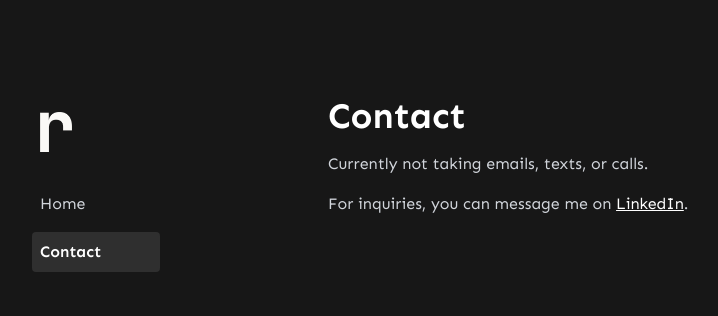
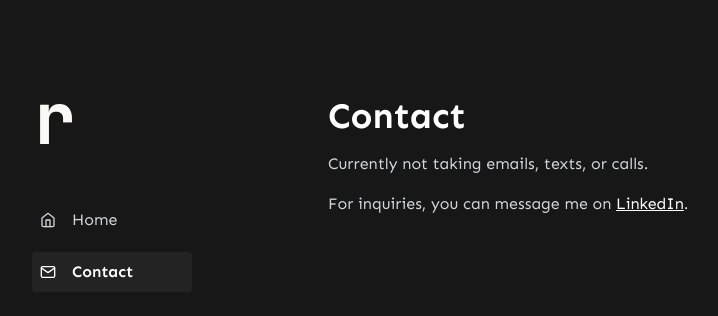
Before and after one commit to redoral/portfolio, a Next.js app: page /contact in a window 1280 px wide. Shown: the top 316 px of the page, without its empty margins (64-782 px from the left). Built offline with nearby package versions, Linux system fonts and the light colour scheme.

Commit message:
styling fixes and updates

```diff
--- a/src/app/components/Home.tsx
+++ b/src/app/components/Home.tsx
@@ -2,11 +2,10 @@
 import Image from 'next/image';
 import React from 'react';
 import { FaGithub, FaLinkedin, FaArrowTrendUp, FaAws } from 'react-icons/fa6';
-import PageLayout from './PageLayout';
 
 function Home({ stats }: { stats: number }) {
   return (
-    <PageLayout>
+    <div className='col-span-1 flex w-full flex-col gap-4 pb-12 lg:col-span-3'>
       <h1 className='text-4xl font-bold'>Red Oral</h1>
       <p className='max-w-96 text-gray-300'>
         Hi, I&apos;m Red. I&apos;m currently a <b className='text-white'>Software Engineer II</b> at{' '}
@@ -44,8 +43,8 @@ function Home({ stats }: { stats: number }) {
       </div>
       <div className='flex flex-col gap-6'>
         <p className='text-gray-300'>
-          I am an AWS Certified, Full Stack Software Engineer with a multitude of technical skills. From mobile & web
-          apps to REST APIs & serverless backends, I am experienced in a magnitude of development tools and processes.
+          I am a Full Stack Software Engineer with a multitude of technical skills. From mobile & web apps to REST APIs
+          & serverless backends, I am experienced in a magnitude of development tools and processes.
         </p>
         <p className='text-gray-300'>
           I have worked on internal apps, grocery, and microgrid simulation frontends with React and React Native, as
@@ -66,7 +65,7 @@ function Home({ stats }: { stats: number }) {
           </a>
         </span>
       </div>
-    </PageLayout>
+    </div>
   );
 }
 
--- a/src/app/components/NavMenu.tsx
+++ b/src/app/components/NavMenu.tsx
@@ -1,24 +1,29 @@
+import React from 'react';
 import Image from 'next/image';
 import Link from 'next/link';
 import { usePathname } from 'next/navigation';
-import React from 'react';
+import { FiHome, FiMail } from 'react-icons/fi';
 
 function NavMenu() {
   const pathname = usePathname();
 
   return (
-    <nav className='col-span-1'>
-      <Image src='/img/logos/logo.png' width={32} height={32} alt='Site logo' className='mx-2 mb-8 mt-4' />
-      <ul className='flex flex-col gap-2'>
+    <nav className='col-span-1 flex flex-col items-start justify-start gap-12'>
+      <Image src='/img/logos/logo.png' width={32} height={32} alt='Site logo' className='m-2' />
+      <ul className='flex flex-col gap-3'>
         <li
-          className={`w-32 p-2 transition-colors hover:text-white ${pathname === '/' ? 'rounded bg-white bg-opacity-10 font-semibold' : 'text-gray-300'} text-md`}
+          className={`w-40 rounded p-2 transition-colors hover:text-white ${pathname === '/' ? 'bg-white bg-opacity-5 font-semibold' : 'text-gray-300'} text-md`}
         >
-          <Link href='/'>Home</Link>
+          <Link href='/' className='flex items-center gap-4'>
+            <FiHome /> Home
+          </Link>
         </li>
         <li
-          className={`w-32 p-2 transition-colors hover:text-white ${pathname === '/contact' ? 'rounded bg-white bg-opacity-10 font-semibold' : 'text-gray-300'} text-md`}
+          className={`w-40 rounded p-2 transition-colors hover:text-white ${pathname === '/contact' ? 'bg-white bg-opacity-5 font-semibold' : 'text-gray-300'} text-md`}
         >
-          <Link href='/contact'>Contact</Link>
+          <Link href='/contact' className='flex items-center gap-4'>
+            <FiMail /> Contact
+          </Link>
         </li>
       </ul>
     </nav>
--- a/src/app/components/PageLayout.tsx
+++ b/src/app/components/PageLayout.tsx
@@ -7,7 +7,7 @@ function PageLayout({ children }: { children: ReactNode }) {
     <div className='m-auto h-screen w-full max-w-screen-xl p-12 lg:p-24'>
       <div className='grid grid-cols-1 gap-12 lg:grid-cols-4 lg:gap-24'>
         <NavMenu />
-        <div className='col-span-1 flex w-full flex-col gap-4 pb-12 lg:col-span-3'>{children}</div>
+        {children}
       </div>
     </div>
   );
--- a/src/app/contact/page.tsx
+++ b/src/app/contact/page.tsx
@@ -1,9 +1,8 @@
 import React from 'react';
-import PageLayout from '../components/PageLayout';
 
 export default async function Page() {
   return (
-    <PageLayout>
+    <div className='col-span-1 flex w-full flex-col gap-4 pb-12 lg:col-span-3'>
       <h1 className='text-4xl font-bold'>Contact</h1>
       <p className='text-gray-300'>Currently not taking emails, texts, or calls.</p>
       <p className='text-gray-300'>
@@ -13,6 +12,6 @@ export default async function Page() {
         </a>
         .
       </p>
-    </PageLayout>
+    </div>
   );
 }
--- a/src/app/layout.tsx
+++ b/src/app/layout.tsx
@@ -2,6 +2,7 @@ import type { Metadata } from 'next';
 import { Sen } from 'next/font/google';
 import NextTopLoader from 'nextjs-toploader';
 import './globals.css';
+import PageLayout from './components/PageLayout';
 
 const inter = Sen({ subsets: ['latin'] });
 
@@ -15,7 +16,7 @@ export default function RootLayout({ children }: { readonly children: React.Reac
     <html lang='en' className={`scroll-smooth`}>
       <body className={`${inter.className} dark bg-neutral-100 dark:bg-neutral-900 dark:text-white`}>
         <NextTopLoader />
-        {children}
+        <PageLayout>{children}</PageLayout>
       </body>
     </html>
   );
```
